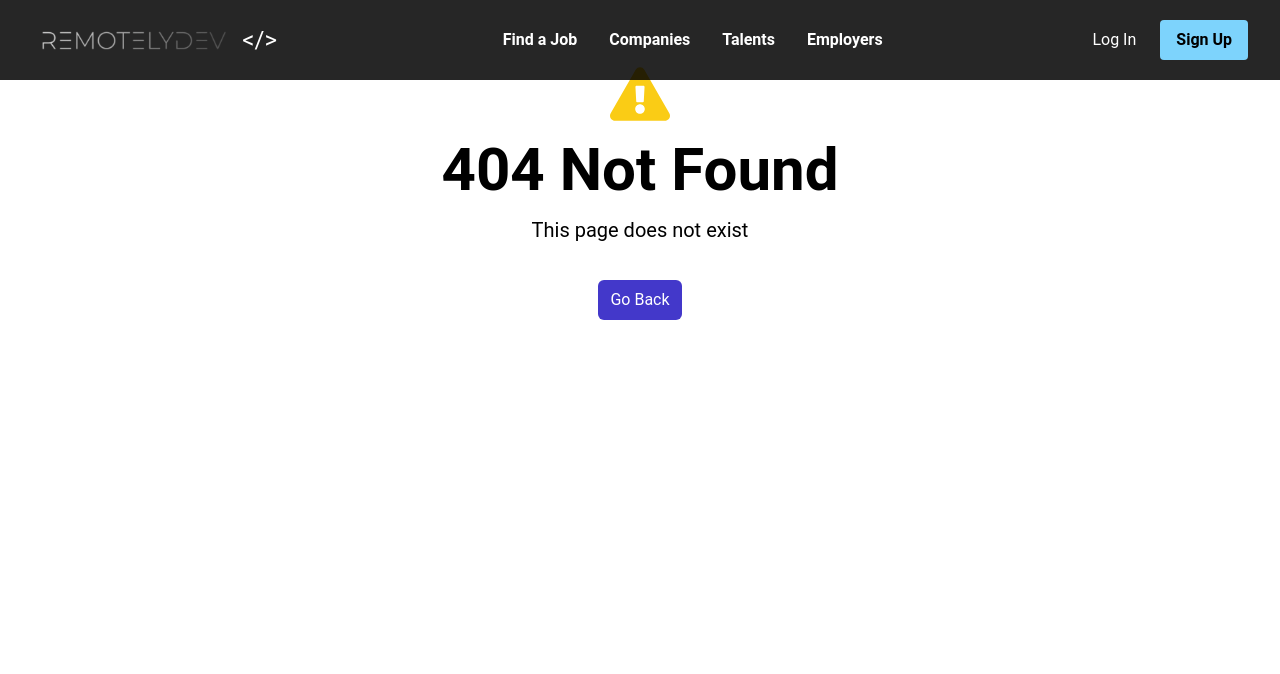
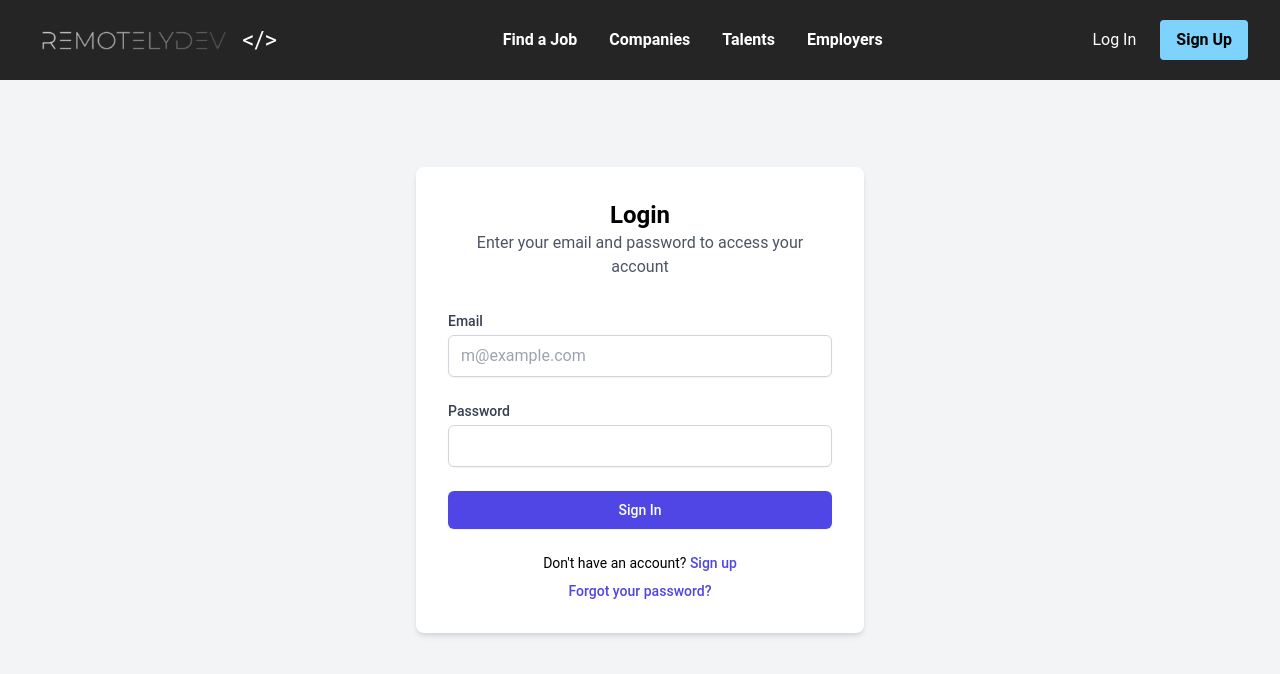
Before and after one commit to hefeholuwah/JOBBER, a React (Vite) app: page /login in a window 1280 px wide. Before the commit this address had no page. Shown: the top 674 px of the page. Built offline with nearby package versions, Linux system fonts and the light colour scheme.

Commit message:
add routes and login components to home and mainlayout

```diff
--- a/src/App.jsx
+++ b/src/App.jsx
@@ -15,6 +15,7 @@ import SignupButton from './components/SignupButton';
 import UserTypeSelection from './components/UserTypeSelection';
 import HirerSignupForm from './components/HirerSignup';
 import DeveloperSignupForm from './components/DeveloperSignup';
+import LoginPage from './pages/LoginPage';
 
 const App = () => {
   // Add New Job
@@ -71,6 +72,7 @@ const App = () => {
         <Route path='/signup/:userType' element={<SignupButton />} />
         <Route path="/signup/hirer" element={<HirerSignupForm />} />
         <Route path="/signup/developer" element={<DeveloperSignupForm />} />
+        <Route path="/login" element={<LoginPage />} />
         <Route path='*' element={<NotFoundPage />} />
       </Route>
     )
--- a/src/layouts/MainLayout.jsx
+++ b/src/layouts/MainLayout.jsx
@@ -3,6 +3,7 @@ import { ToastContainer } from 'react-toastify';
 import 'react-toastify/dist/ReactToastify.css';
 import Navbar from '../components/Navbar';
 import { useLocation } from 'react-router-dom';
+
 
 const MainLayout = () => {
   const location = useLocation();
--- a/src/pages/HomePage.jsx
+++ b/src/pages/HomePage.jsx
@@ -1,3 +1,4 @@
+// import navbar from '../components/Navbar';
 import Hero from '../components/Hero';
 import DevtypeCards from '../components/DevtypeCards';
 import JobListings from '../components/JobListings';
@@ -9,6 +10,7 @@ const HomePage = () => {
 
   return (
     <>
+
       <Hero />
       <DevtypeCards />
       <JobListings isHome={true} />
--- /dev/null
+++ b/src/pages/LoginPage.jsx
@@ -0,0 +1,86 @@
+import React, { useState } from 'react'
+import { useNavigate, Link } from 'react-router-dom'
+import { signInWithEmailAndPassword } from 'firebase/auth'
+import { auth } from '../firebase/firebase'
+
+export default function LoginPage() {
+    const [email, setEmail] = useState('')
+    const [password, setPassword] = useState('')
+    const [error, setError] = useState('')
+    const navigate = useNavigate()
+
+    const handleSubmit = async (e) => {
+        e.preventDefault()
+        setError('')
+        try {
+            await signInWithEmailAndPassword(auth, email, password)
+            navigate('/jobs') // Redirect to jobs page after successful login
+        } catch (error) {
+            setError('Failed to log in. Please check your email and password.')
+            console.error('Login error:', error)
+        }
+    }
+
+    return (
+        <div className="flex items-center justify-center min-h-screen bg-gray-100">
+            <div className="w-full max-w-md bg-white rounded-lg shadow-md p-8">
+                <div className="text-center mb-8">
+                    <h2 className="text-2xl font-bold">Login</h2>
+                    <p className="text-gray-600">
+                        Enter your email and password to access your account
+                    </p>
+                </div>
+                <form onSubmit={handleSubmit} className="space-y-6">
+                    <div>
+                        <label htmlFor="email" className="block text-sm font-medium text-gray-700">Email</label>
+                        <input
+                            id="email"
+                            type="email"
+                            placeholder="m@example.com"
+                            required
+                            className="mt-1 block w-full px-3 py-2 bg-white border border-gray-300 rounded-md shadow-sm focus:outline-none focus:ring-indigo-500 focus:border-indigo-500"
+                            value={email}
+                            onChange={(e) => setEmail(e.target.value)}
+                        />
+                    </div>
+                    <div>
+                        <label htmlFor="password" className="block text-sm font-medium text-gray-700">Password</label>
+                        <input
+                            id="password"
+                            type="password"
+                            required
+                            className="mt-1 block w-full px-3 py-2 bg-white border border-gray-300 rounded-md shadow-sm focus:outline-none focus:ring-indigo-500 focus:border-indigo-500"
+                            value={password}
+                            onChange={(e) => setPassword(e.target.value)}
+                        />
+                    </div>
+                    {error && (
+                        <div className="bg-red-100 border border-red-400 text-red-700 px-4 py-3 rounded relative" role="alert">
+                            <strong className="font-bold">Error!</strong>
+                            <span className="block sm:inline"> {error}</span>
+                        </div>
+                    )}
+                    <button
+                        type="submit"
+                        className="w-full flex justify-center py-2 px-4 border border-transparent rounded-md shadow-sm text-sm font-medium text-white bg-indigo-600 hover:bg-indigo-700 focus:outline-none focus:ring-2 focus:ring-offset-2 focus:ring-indigo-500"
+                    >
+                        Sign In
+                    </button>
+                </form>
+                <div className="mt-6 text-center">
+                    <p className="text-sm">
+                        Don't have an account?{' '}
+                        <Link to="/select-user-type" className="font-medium text-indigo-600 hover:text-indigo-500">
+                            Sign up
+                        </Link>
+                    </p>
+                    <p className="text-sm mt-2">
+                        <Link to="/forgot-password" className="font-medium text-indigo-600 hover:text-indigo-500">
+                            Forgot your password?
+                        </Link>
+                    </p>
+                </div>
+            </div>
+        </div>
+    )
+}
```
